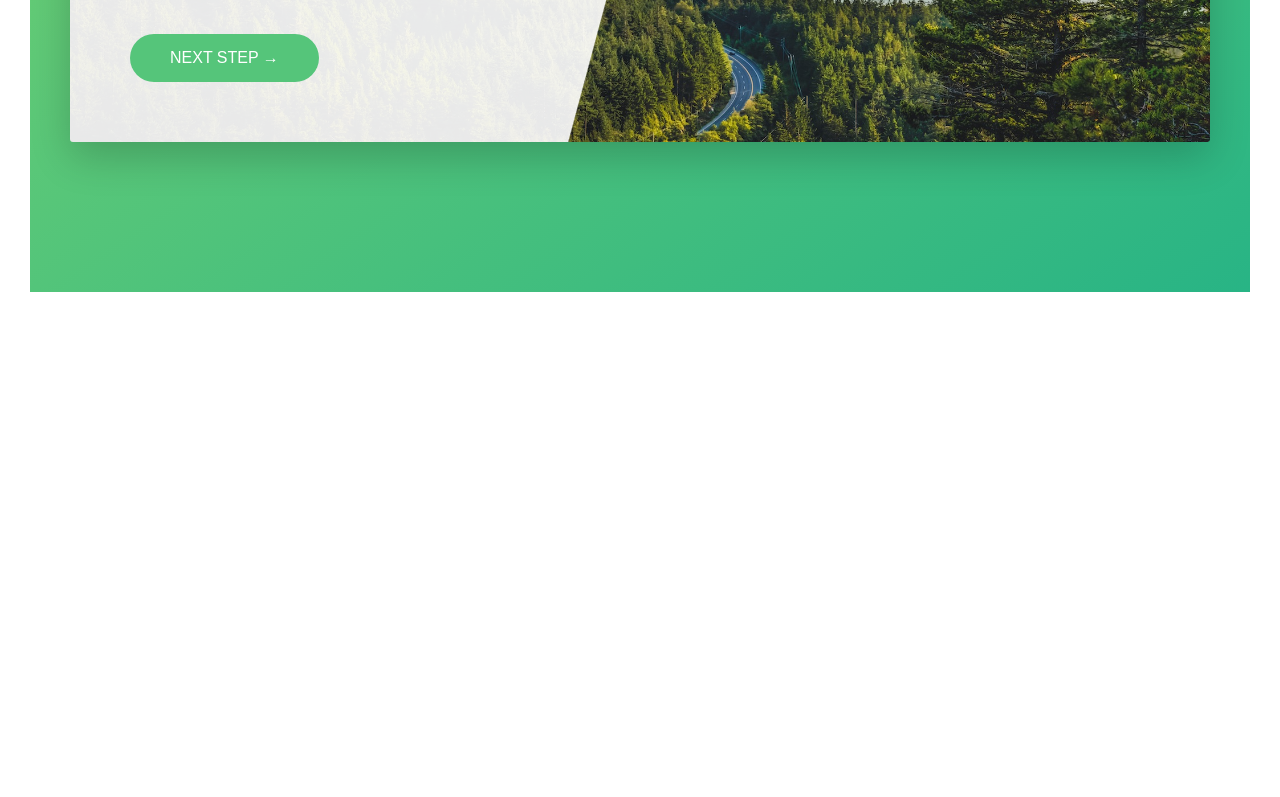
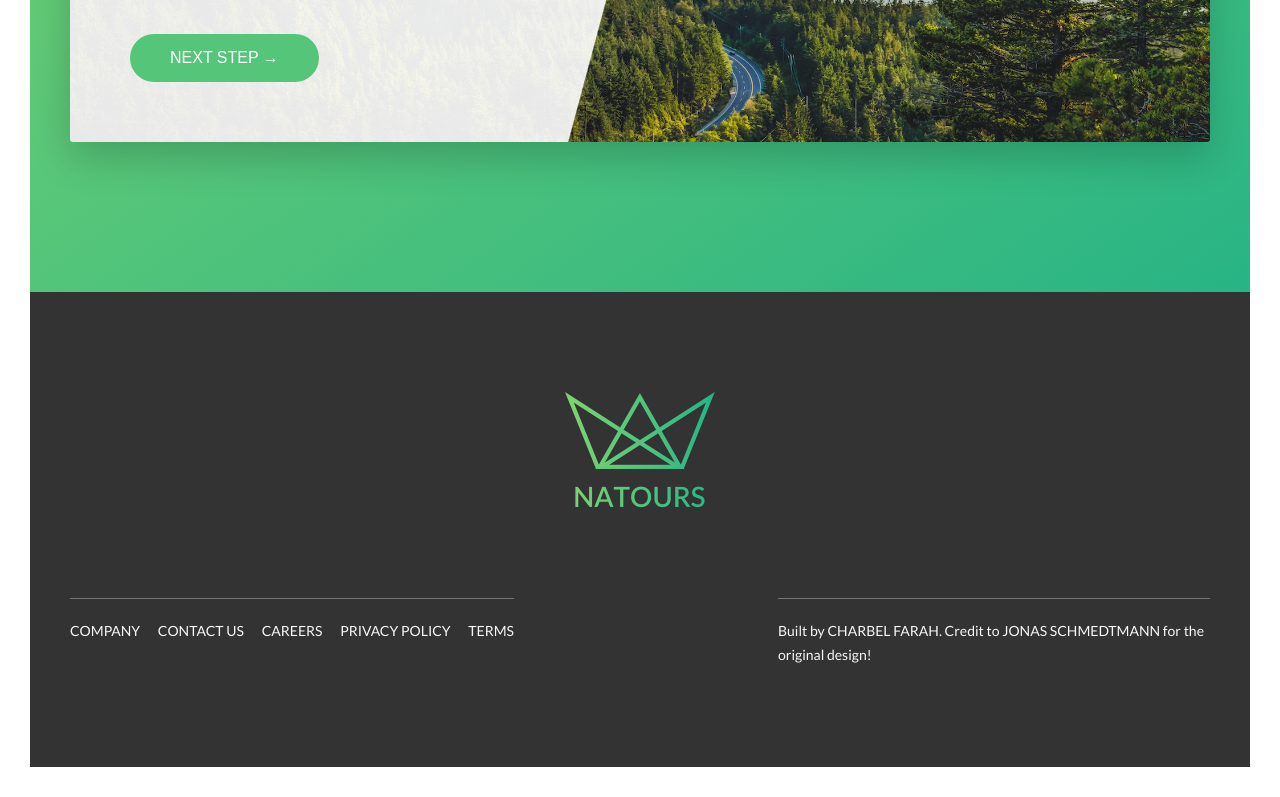
Before and after one commit to CharbelFarah/Natours, a plain HTML site: page index.html in a window 1280 px wide. Shown: the part 5067-5864 px from the top of the page. Before the commit the page ends 5389 px from the top, so only its background shows below. Drawn offline with Linux system fonts and the light colour scheme.

Commit message:
feat: Finished the Footer

```diff
--- a/css/style.css
+++ b/css/style.css
@@ -472,6 +472,44 @@ body {
     filter: blur(3px) brightness(80%);
     transform: scale(1); }
 
+.footer {
+  background-color: #333;
+  padding: 10rem 0;
+  font-size: 1.4rem;
+  color: #f7f7f7; }
+  .footer__logo-box {
+    text-align: center;
+    margin-bottom: 8rem; }
+  .footer__logo {
+    width: 15rem;
+    height: auto; }
+  .footer__navigation {
+    border-top: 1px solid #777;
+    padding-top: 2rem;
+    display: inline-block; }
+  .footer__list {
+    list-style: none; }
+  .footer__item {
+    display: inline-block; }
+    .footer__item:not(:last-child) {
+      margin-right: 1.5rem; }
+  .footer__link:link, .footer__link:visited {
+    color: #f7f7f7;
+    text-decoration: none;
+    text-transform: uppercase;
+    display: inline-block;
+    transition: all 0.2s;
+    background-color: #333; }
+  .footer__link:hover, .footer__link:active {
+    color: #55c57a;
+    box-shadow: 0 1rem 2rem rgba(0, 0, 0, 0.4);
+    transform: rotate(5deg) scale(1.3); }
+  .footer__copyright {
+    border-top: 1px solid #777;
+    padding-top: 2rem;
+    width: 80%;
+    float: right; }
+
 .row {
   max-width: 114rem;
   margin: 0 auto; }
--- a/index.html
+++ b/index.html
@@ -388,6 +388,44 @@
       </section>
     </main>
 
+    <footer class="footer">
+      <div class="footer__logo-box">
+        <img src="img/logo-green-2x.png" alt="Full logo" class="footer__logo" />
+      </div>
+      <div class="row">
+        <div class="col-1-of-2">
+          <div class="footer__navigation">
+            <ul class="footer__list">
+              <li class="footer__item">
+                <a href="#Company" class="footer__link">Company</a>
+              </li>
+              <li class="footer__item">
+                <a href="#ContactUs" class="footer__link">Contact us</a>
+              </li>
+              <li class="footer__item">
+                <a href="#Careers" class="footer__link">Careers</a>
+              </li>
+              <li class="footer__item">
+                <a href="#PrivacyPolicy" class="footer__link">Privacy policy</a>
+              </li>
+              <li class="footer__item">
+                <a href="#Terms" class="footer__link">Terms</a>
+              </li>
+            </ul>
+          </div>
+        </div>
+        <div class="col-1-of-2">
+          <p class="footer__copyright">
+            Built by
+            <a href="#CharbelFarah" class="footer__link">Charbel Farah</a>.
+            Credit to
+            <a href="#JonasSchmedtmann" class="footer__link">Jonas Schmedtmann</a>
+            for the original design!
+          </p>
+        </div>
+      </div>
+    </footer>
+
     <!-- <section class="grid-test">
       <div class="row">
         <div class="col-1-of-2">Col 1 of 2</div>
```
